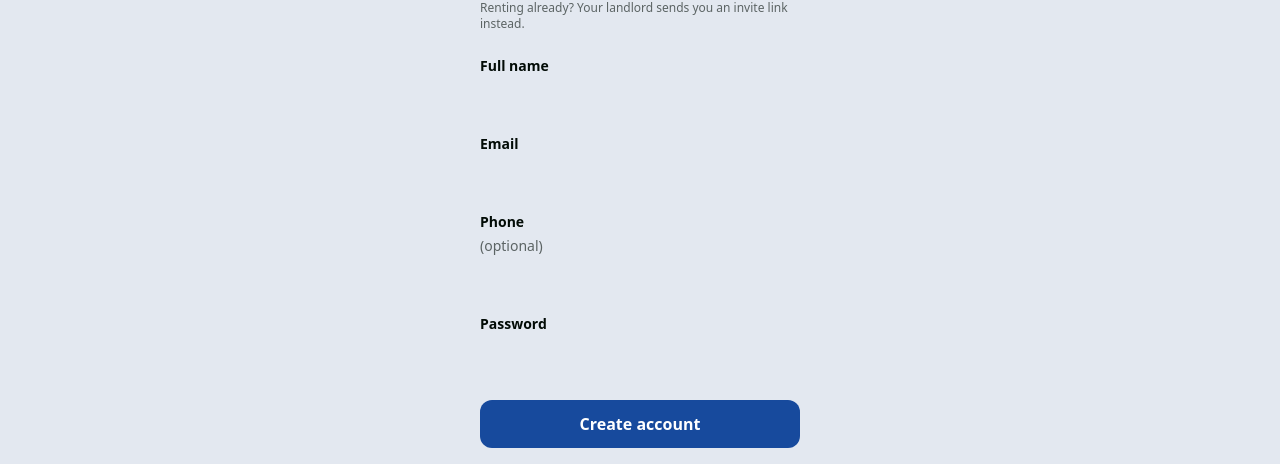
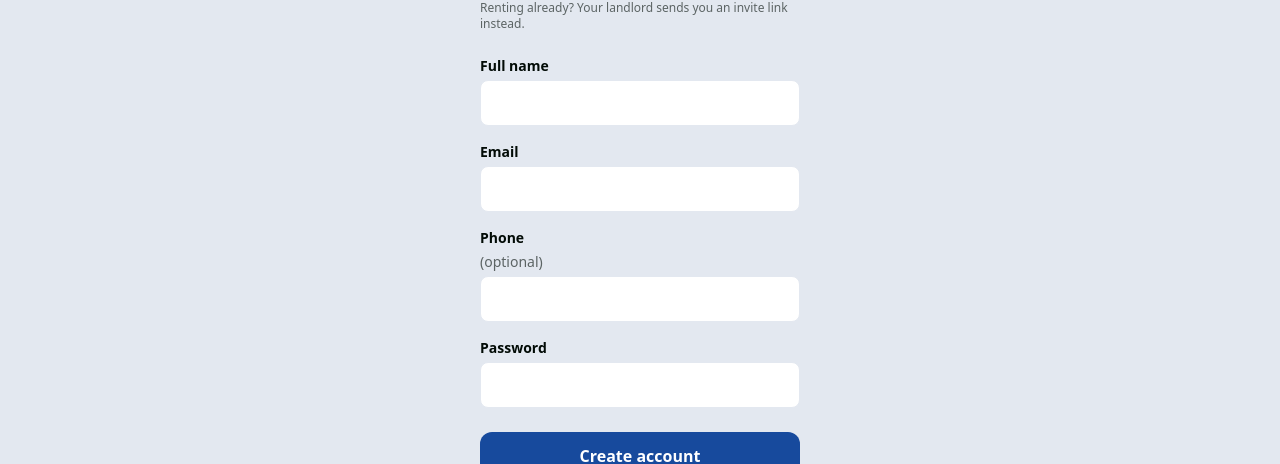
Before and after one commit to Solomon002/Directlet, a React (Vite) app in the folder apps/web/: page /register in a window 1280 px wide. Shown: the part 261-725 px from the top of the page. Built offline with nearby package versions, Linux system fonts and the light colour scheme; no server answers.

Commit message:
added login page

```diff
--- a/apps/web/src/pages/auth/Register.tsx
+++ b/apps/web/src/pages/auth/Register.tsx
@@ -1,9 +1,18 @@
 import { useState, type FormEvent } from "react";
-import { Link, Navigate, useLocation, useNavigate, useSearchParams } from "react-router";
+import {
+  Link,
+  Navigate,
+  useLocation,
+  useNavigate,
+  useSearchParams,
+} from "react-router";
 import { register } from "../../lib/session";
 import { parseApiError } from "../../lib/errors";
 import { homePathFor } from "../../lib/roles";
 import { useAuthStore } from "../../stores/authStore";
+
+const INPUT_CLASS =
+  "w-full rounded-lg border border-mist bg-white p-3 font-sans text-ink placeholder:text-ink/40 transition focus:border-trust-blue focus:outline-none focus:ring-2 focus:ring-trust-blue";
 
 export default function Register() {
   const status = useAuthStore((s) => s.status);
@@ -12,7 +21,8 @@ export default function Register() {
   const location = useLocation();
   const [searchParams] = useSearchParams();
   // Set when a visitor tapped "Message owner" and was sent here to sign up.
-  const from = (location.state as { from?: { pathname: string } } | null)?.from?.pathname;
+  const from = (location.state as { from?: { pathname: string } } | null)?.from
+    ?.pathname;
 
   // Most people signing up are looking for a home; landlords pick the other tab.
   const [accountType, setAccountType] = useState<"HUNTER" | "LANDLORD">(
@@ -56,7 +66,9 @@ export default function Register() {
 
   return (
     <div className="mx-auto max-w-sm p-4 sm:p-8">
-      <h1 className="font-display text-2xl font-extrabold text-night-blue">Sign up</h1>
+      <h1 className="font-display text-2xl font-extrabold text-night-blue">
+        Sign up
+      </h1>
 
       <div className="mt-4 grid grid-cols-2 gap-2 rounded-xl bg-white p-1 shadow-sm">
         {(
@@ -82,7 +94,9 @@ export default function Register() {
           ? "Message owners directly and keep your chats in one place. No agent fees."
           : "List your compounds free, manage tenants, rent and complaints."}
       </p>
-      <p className="mt-1 text-xs text-ink/60">Renting already? Your landlord sends you an invite link instead.</p>
+      <p className="mt-1 text-xs text-ink/60">
+        Renting already? Your landlord sends you an invite link instead.
+      </p>
 
       <form onSubmit={handleSubmit} className="mt-6 flex flex-col gap-4">
         <label className="flex flex-col gap-1 text-sm font-bold text-ink">
@@ -91,10 +105,12 @@ export default function Register() {
             value={fullName}
             onChange={(e) => setFullName(e.target.value)}
             required
-            className="rounded-lg border border-mist px-3 py-2 font-sans text-ink"
+            className={INPUT_CLASS}
           />
           {fieldErrors.fullName && (
-            <span className="text-xs font-normal text-red-600">{fieldErrors.fullName[0]}</span>
+            <span className="text-xs font-normal text-red-600">
+              {fieldErrors.fullName[0]}
+            </span>
           )}
         </label>
 
@@ -105,10 +121,12 @@ export default function Register() {
             value={email}
             onChange={(e) => setEmail(e.target.value)}
             required
-            className="rounded-lg border border-mist px-3 py-2 font-sans text-ink"
+            className={INPUT_CLASS}
           />
           {fieldErrors.email && (
-            <span className="text-xs font-normal text-red-600">{fieldErrors.email[0]}</span>
+            <span className="text-xs font-normal text-red-600">
+              {fieldErrors.email[0]}
+            </span>
           )}
         </label>
 
@@ -118,10 +136,12 @@ export default function Register() {
             type="tel"
             value={phone}
             onChange={(e) => setPhone(e.target.value)}
-            className="rounded-lg border border-mist px-3 py-2 font-sans text-ink"
+            className={INPUT_CLASS}
           />
           {fieldErrors.phone && (
-            <span className="text-xs font-normal text-red-600">{fieldErrors.phone[0]}</span>
+            <span className="text-xs font-normal text-red-600">
+              {fieldErrors.phone[0]}
+            </span>
           )}
         </label>
 
@@ -133,14 +153,18 @@ export default function Register() {
             onChange={(e) => setPassword(e.target.value)}
             required
             minLength={8}
-            className="rounded-lg border border-mist px-3 py-2 font-sans text-ink"
+            className={INPUT_CLASS}
           />
           {fieldErrors.password && (
-            <span className="text-xs font-normal text-red-600">{fieldErrors.password[0]}</span>
+            <span className="text-xs font-normal text-red-600">
+              {fieldErrors.password[0]}
+            </span>
           )}
         </label>
 
-        {formError && <p className="text-sm font-bold text-red-600">{formError}</p>}
+        {formError && (
+          <p className="text-sm font-bold text-red-600">{formError}</p>
+        )}
 
         <button
           type="submit"
@@ -153,7 +177,11 @@ export default function Register() {
 
       <p className="mt-4 text-sm text-ink">
         Already have an account?{" "}
-        <Link to="/login" state={location.state} className="font-bold text-trust-blue">
+        <Link
+          to="/login"
+          state={location.state}
+          className="font-bold text-trust-blue"
+        >
           Log in
         </Link>
       </p>
```
